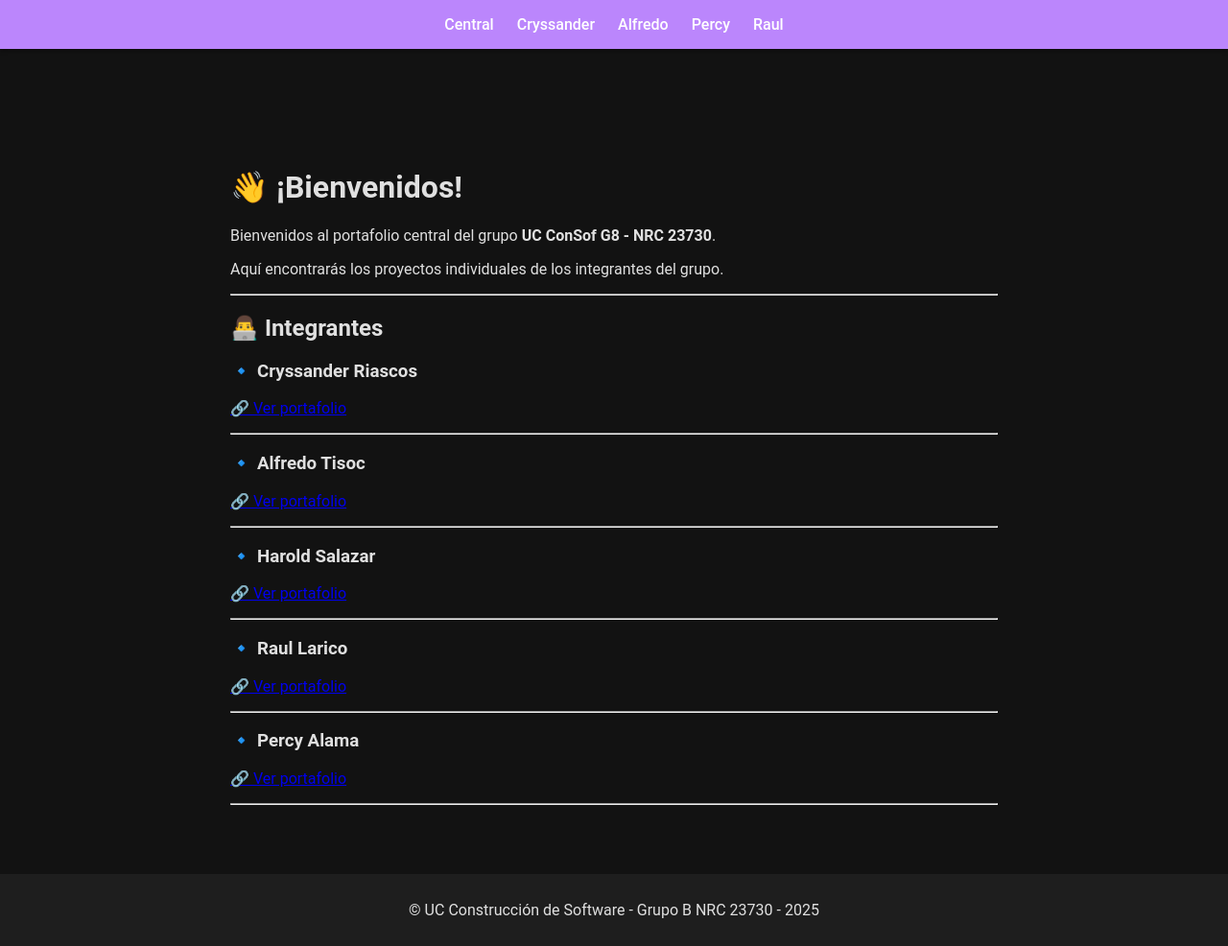
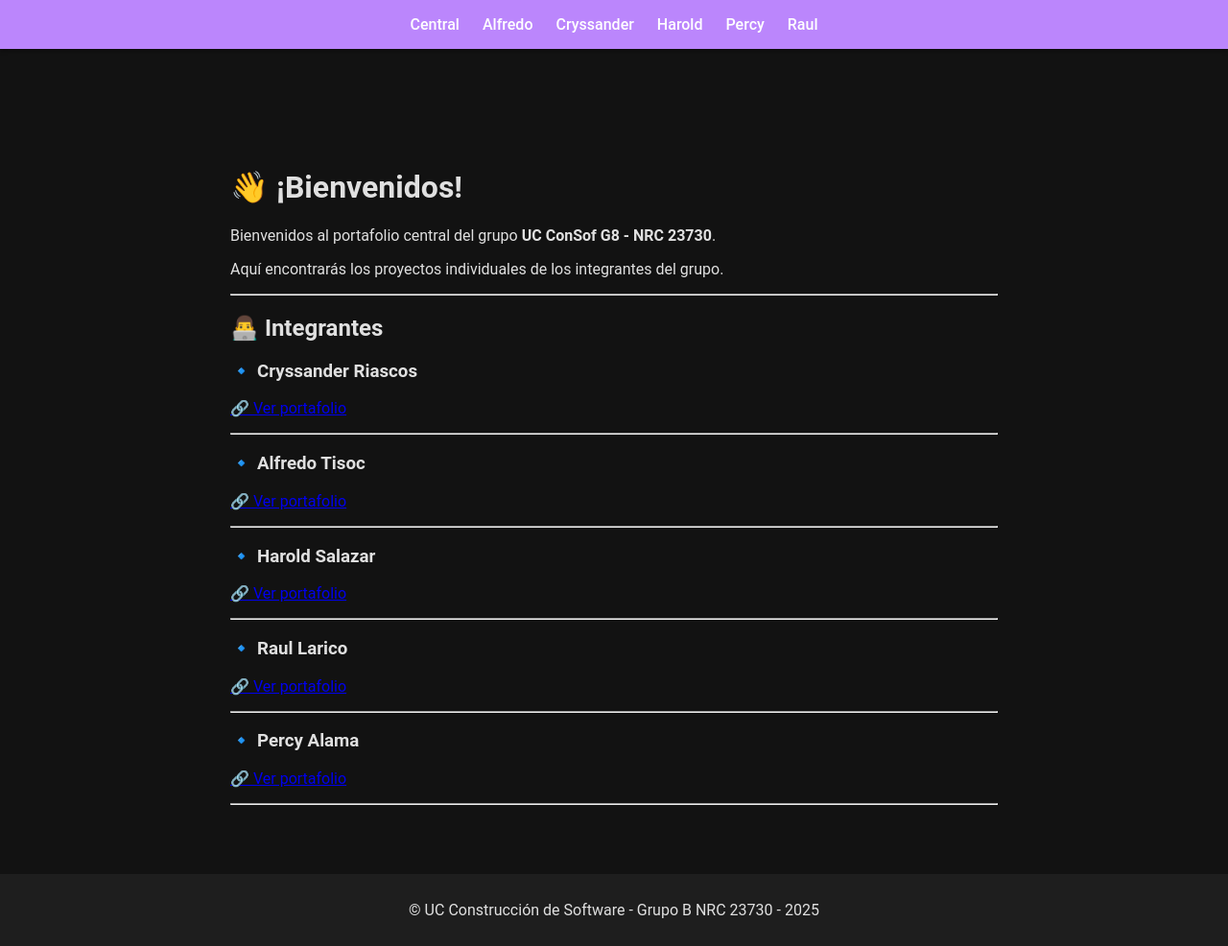
Before and after one commit to rlaricorcontinental/grupo8nrc23730, a Jekyll site: the page built from index.md, in a window 1280 px wide. Shown: the whole page at 96% size. Built offline with Jekyll 4.4.1, drawn with Linux system fonts in a browser that asks for light colours.

Commit message:
Insertando Portafolios en Encabezado General

```diff
--- a/_includes/header.html
+++ b/_includes/header.html
@@ -2,8 +2,9 @@
     <nav>
         <ul>
             <li><a href="/grupo8nrc23730/">Central</a></li>
+            <li><a href="/grupo8nrc23730/AlfredoTisoc">Alfredo</a></li>
             <li><a href="/grupo8nrc23730/TM638231">Cryssander</a></li>
-            <li><a href="/grupo8nrc23730/AlfredoTisoc">Alfredo</a></li>
+            <li><a href="/grupo8nrc23730/Harold_Salazar">Harold</a></li>
             <li><a href="/grupo8nrc23730/PercyAlama">Percy</a></li>
             <li><a href="/grupo8nrc23730/rlaricor">Raul</a></li>
         </ul>
```
